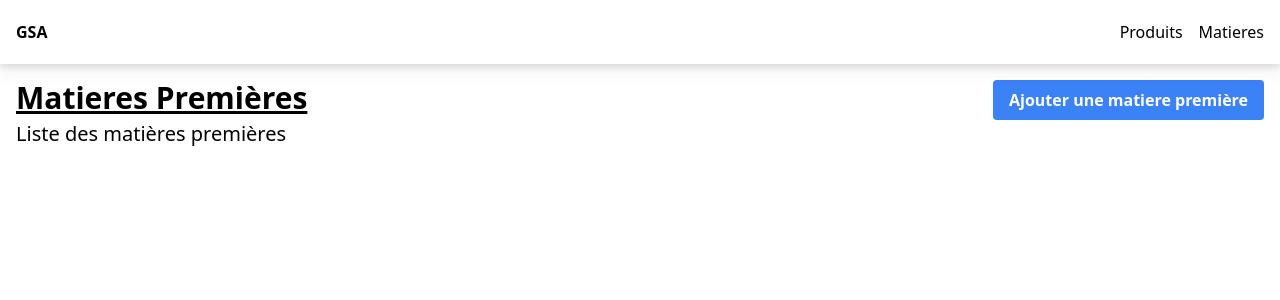
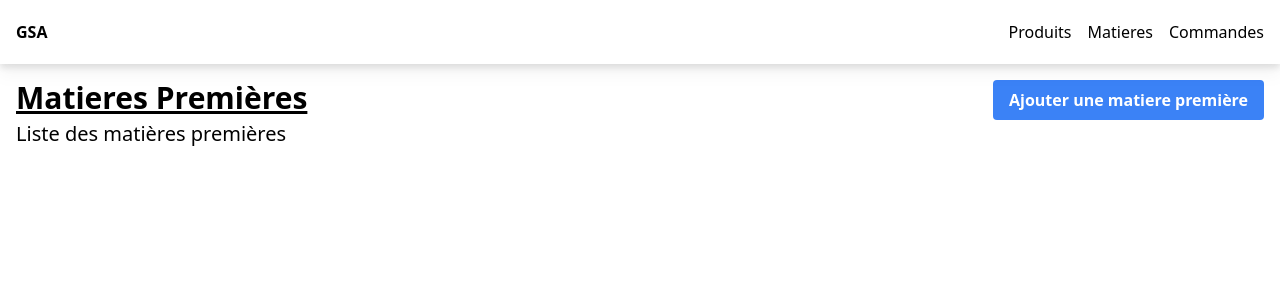
Before and after one commit to yoshua70/gestionstocks, a Django app: page /matieres/ in a window 1280 px wide. Shown: the top 300 px of the page. Run offline with Django 4.2, Linux system fonts and the light colour scheme; data that the repository does not hold is empty; some libraries are stand-ins or nearby versions.

Commit message:
chore: configurations app commandes
Ajouter l'application pour les commandes aux applications installées
dans gestionstocks/settings.py
Inclure les liens de l'application commandes dans gestionstocks/urls.py
Créer la page d'accueil de l'application commandes:
- ajouter l'url
- creer la vue
Ajouter le lien vers l'application commandes dans la barre de navigation

```diff
--- /dev/null
+++ b/commandes/urls.py
@@ -0,0 +1,6 @@
+from django.urls import path
+from . import views
+
+urlpatterns = [
+    path('', views.commandes, name="commandes")
+]
--- a/commandes/views.py
+++ b/commandes/views.py
@@ -1,3 +1,8 @@
 from django.shortcuts import render
 
 # Create your views here.
+
+
+def commandes(request):
+    context = {}
+    return render(request, 'commandes/commandes.html', context)
--- a/gestionstocks/settings.py
+++ b/gestionstocks/settings.py
@@ -41,7 +41,8 @@ INSTALLED_APPS = [
     'django.contrib.staticfiles',
     'produits.apps.ProduitsConfig',
     'matieres.apps.MatieresConfig',
-    'stocks.apps.StocksConfig'
+    'stocks.apps.StocksConfig',
+    'commandes.apps.CommandesConfig'
 ]
 
 MIDDLEWARE = [
--- a/gestionstocks/urls.py
+++ b/gestionstocks/urls.py
@@ -5,5 +5,6 @@ from django.urls import include
 urlpatterns = [
     path('admin/', admin.site.urls),
     path('produits/', include('produits.urls')),
-    path('matieres/', include('matieres.urls'))
+    path('matieres/', include('matieres.urls')),
+    path('commandes/', include('commandes.urls'))
 ]
--- a/templates/navbar.html
+++ b/templates/navbar.html
@@ -5,5 +5,6 @@
   <span class="flex justify-between gap-4">
     <a class="font-light" href="{% url 'produit' %}">Produits</a>
     <a class="font-light" href="{% url 'matieres' %}">Matieres</a>
+    <a class="font-light" href="{% url 'commandes' %}">Commandes</a>
   </span>
 </nav>
```
